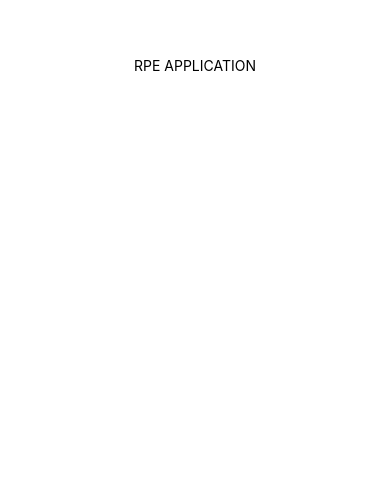
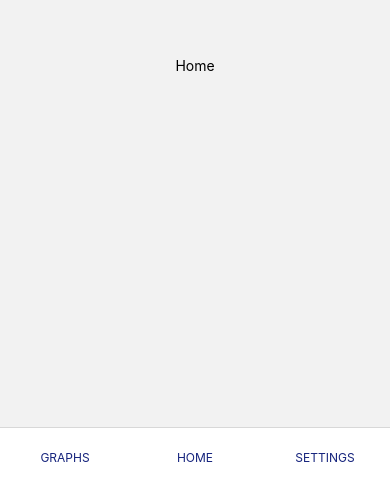
Before and after one commit to duncan20903/RPE-APPLICATION, a React Native app: screen /Home in a window 390 px wide. Shown: the part 357-844 px from the top of the page. Built offline with nearby package versions, Linux system fonts and the light colour scheme.

Commit message:
start of nav

```diff
--- a/App.js
+++ b/App.js
@@ -1,20 +1,10 @@
-import { StatusBar } from 'expo-status-bar';
-import { StyleSheet, Text, View } from 'react-native';
+
+import Navigation from "./Navigation";
 
 export default function App() {
   return (
-    <View style={styles.container}>
-      <Text>RPE APPLICATION</Text>
-      <StatusBar style="auto" />
-    </View>
+    <Navigation>
+
+    </Navigation>
   );
 }
-
-const styles = StyleSheet.create({
-  container: {
-    flex: 1,
-    backgroundColor: '#fff',
-    alignItems: 'center',
-    justifyContent: 'center',
-  },
-});
--- /dev/null
+++ b/Navigation.js
@@ -0,0 +1,80 @@
+import { NavigationContainer } from '@react-navigation/native';
+import { createBottomTabNavigator } from '@react-navigation/bottom-tabs';
+import { View, Text } from 'react-native';
+
+import Home from "./Screens/Home";
+import { StyleSheet} from 'react-native';
+
+
+const Tab =createBottomTabNavigator();
+const screenOptions = {
+  tabBarShowLabel:false,
+  headerShown:false,
+  tabBarStyle:{
+    position: "absolute",
+    bottom: 0,
+    right: 0,
+    left: 0,
+    elevation: 0,
+    height: 60,
+    background: "#fff"
+  }
+}
+
+
+const styles = StyleSheet.create({
+  container: {
+    flex: 1,
+    backgroundColor: '#fff',
+    alignItems: 'center',
+    justifyContent: 'center',
+  },
+});
+
+export default function Navigation() {
+  return (
+    <NavigationContainer>
+      <Tab.Navigator screenOptions={screenOptions}>
+      <Tab.Screen
+          name="Graphs"
+          component={Home}
+          options={{
+            tabBarIcon: ({focused})=>{
+              return (
+                <View style={styles.container}>
+                  <Text style={{fontSize: 12, color: "#16247d"}}>GRAPHS</Text>
+            </View>
+              )
+            }
+          }}
+          />
+          <Tab.Screen
+          name="Home"
+          component={Home}
+          options={{
+            tabBarIcon: ({focused})=>{
+              return (
+                <View style={styles.container}>
+                  <Text style={{fontSize: 12, color: "#16247d"}}>HOME</Text>
+            </View>
+              )
+            }
+          }}
+          />
+          <Tab.Screen
+          name="Settings"
+          component={Home}
+          options={{
+            tabBarIcon: ({focused})=>{
+              return (
+                <View style={styles.container}>
+                  <Text style={{fontSize: 12, color: "#16247d"}}>SETTINGS</Text>
+            </View>
+              )
+            }
+          }}
+          />
+      </Tab.Navigator>
+    </NavigationContainer>
+  )
+}
--- /dev/null
+++ b/Screens/Home.js
@@ -0,0 +1,10 @@
+import { View, Text } from 'react-native'
+import React from 'react'
+
+export default function Home() {
+  return (
+    <View style={{flex: 1, alignItems: "center", justifyContent: "center"}}>
+      <Text>Home</Text>
+    </View>
+  )
+}
```
Also changed, not shown: package.json (+5 -3 lines), 1 other file (tests, documents, lock files or other folders).
